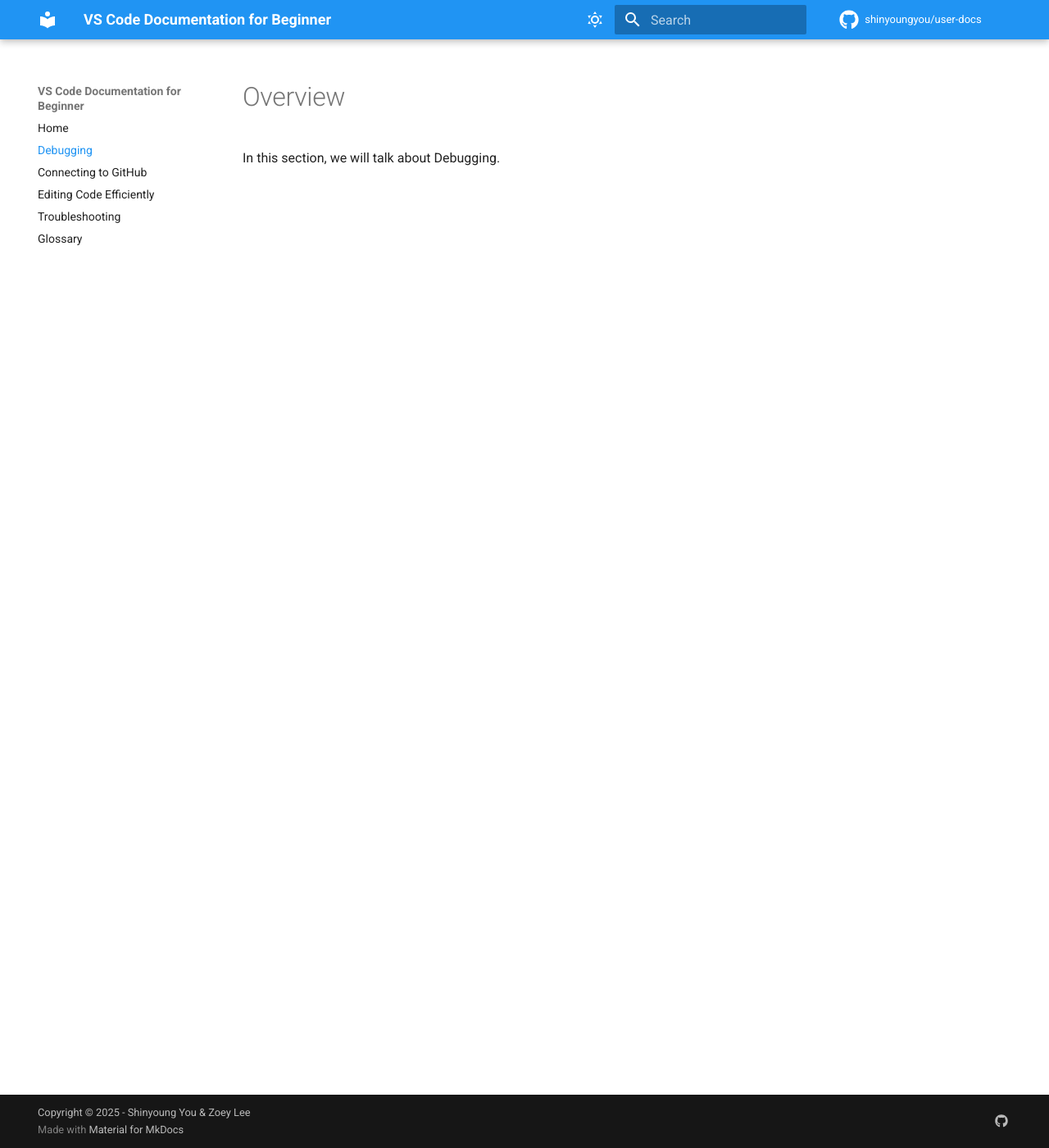
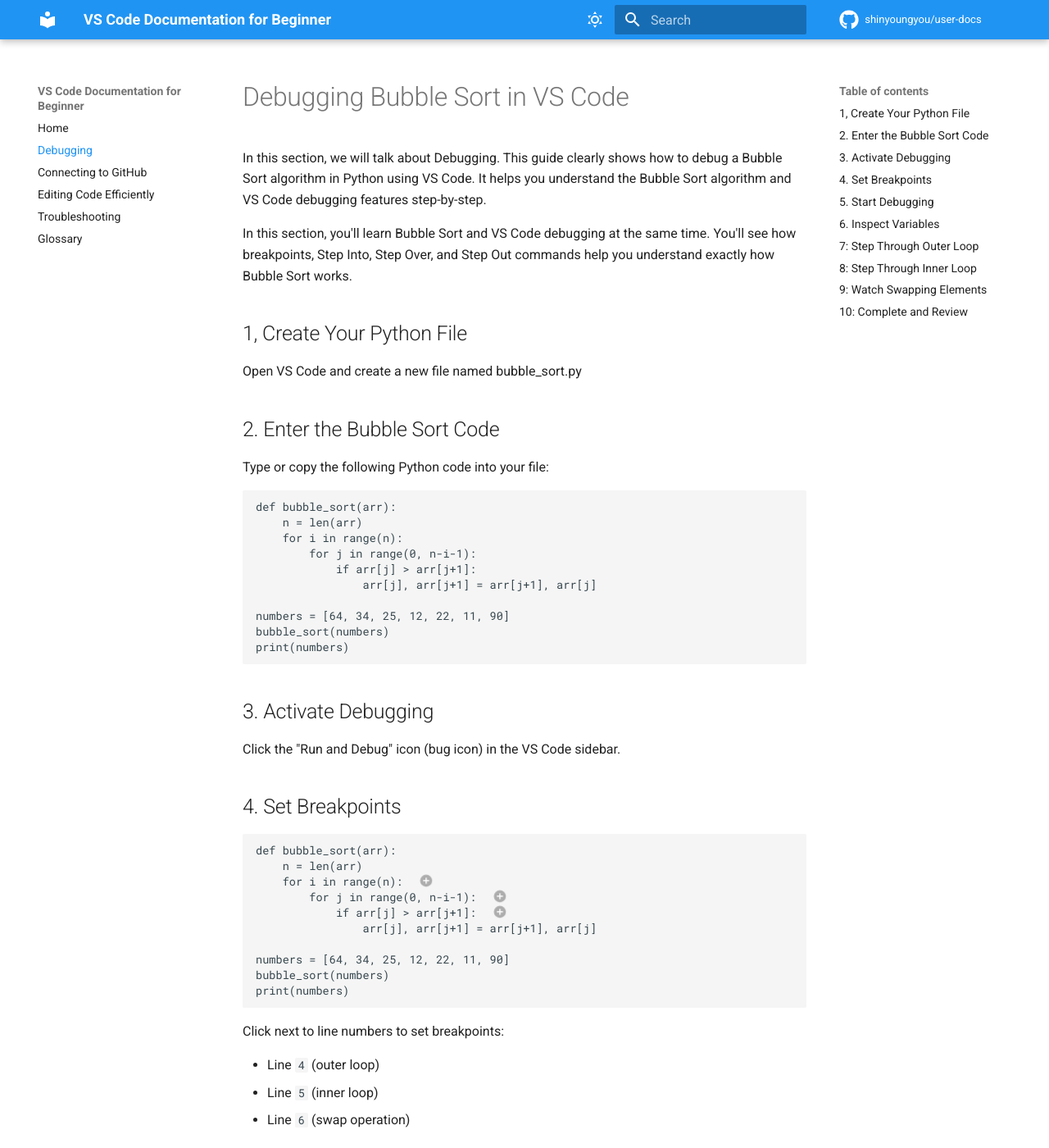
Before and after one commit to shinyoungyou/user-docs, an MkDocs documentation site: the page built from docs/pages/debugging.md, in a window 1280 px wide and 1400 px high. Shown: the whole window at 82% size. Built offline with MkDocs 1.6.1 and Material for MkDocs 9.7.7, drawn with Linux system fonts in a browser that asks for light colours; comment, search, counter and statistics services are not loaded; some of the changed text lies outside the part shown.

Commit message:
Update Debug page

````diff
--- a/docs/pages/debugging.md
+++ b/docs/pages/debugging.md
@@ -1,2 +1,76 @@
-# Overview
-In this section, we will talk about Debugging.
+# Debugging Bubble Sort in VS Code
+In this section, we will talk about Debugging. This guide clearly shows how to debug a Bubble Sort algorithm in Python using VS Code. It helps you understand the Bubble Sort algorithm and VS Code debugging features step-by-step.
+
+In this section, you'll learn Bubble Sort and VS Code debugging at the same time. You'll see how breakpoints, Step Into, Step Over, and Step Out commands help you understand exactly how Bubble Sort works.
+
+## 1, Create Your Python File
+Open VS Code and create a new file named bubble_sort.py
+
+## 2. Enter the Bubble Sort Code
+Type or copy the following Python code into your file:
+``` { .py }
+def bubble_sort(arr):
+    n = len(arr)
+    for i in range(n):
+        for j in range(0, n-i-1):
+            if arr[j] > arr[j+1]:
+                arr[j], arr[j+1] = arr[j+1], arr[j]
+
+numbers = [64, 34, 25, 12, 22, 11, 90]
+bubble_sort(numbers)
+print(numbers)
+```
+
+## 3. Activate Debugging
+Click the "Run and Debug" icon (bug icon) in the VS Code sidebar.
+
+## 4. Set Breakpoints
+
+``` { .py .annotate }
+def bubble_sort(arr):
+    n = len(arr)
+    for i in range(n):  (1)
+        for j in range(0, n-i-1):  (2)
+            if arr[j] > arr[j+1]:  (3)
+                arr[j], arr[j+1] = arr[j+1], arr[j]
+
+numbers = [64, 34, 25, 12, 22, 11, 90]
+bubble_sort(numbers)
+print(numbers)
+```
+
+1. Line `4` (outer loop)
+2. Line `5` (inner loop)
+3. Line `6` (swap operation)
+
+Click next to line numbers to set breakpoints:
+
+- Line `4` (outer loop)
+- Line `5` (inner loop)
+- Line `6` (swap operation)
+
+## 5. Start Debugging
+Press F5 or click the green play button to start debugging.
+
+## 6. Inspect Variables
+Hover your mouse over variables like `arr`, `i`, and `j` to view their values.
+
+## 7: Step Through Outer Loop
+Press F10 repeatedly to move through each iteration of the outer loop and see the largest elements "bubble" up to their sorted position.
+
+## 8: Step Through Inner Loop
+Observe closely how elements are compared:
+- Hover over `arr[j]` and `arr[j+1]`.
+- Press F10 to move step-by-step within the inner loop.
+
+## 9: Watch Swapping Elements
+When stopped at line 6, carefully check how two elements are swapped:
+- Confirm that the larger element moves right.
+- Press F10 to execute swaps and observe array changes.
+
+## 10: Complete and Review
+- Continue stepping through until sorting is complete.
+- Press the red square to stop debugging.
+- Check the terminal output to verify the sorted array.
+
+You've successfully debugged and understood Bubble Sort using VS Code!
````
